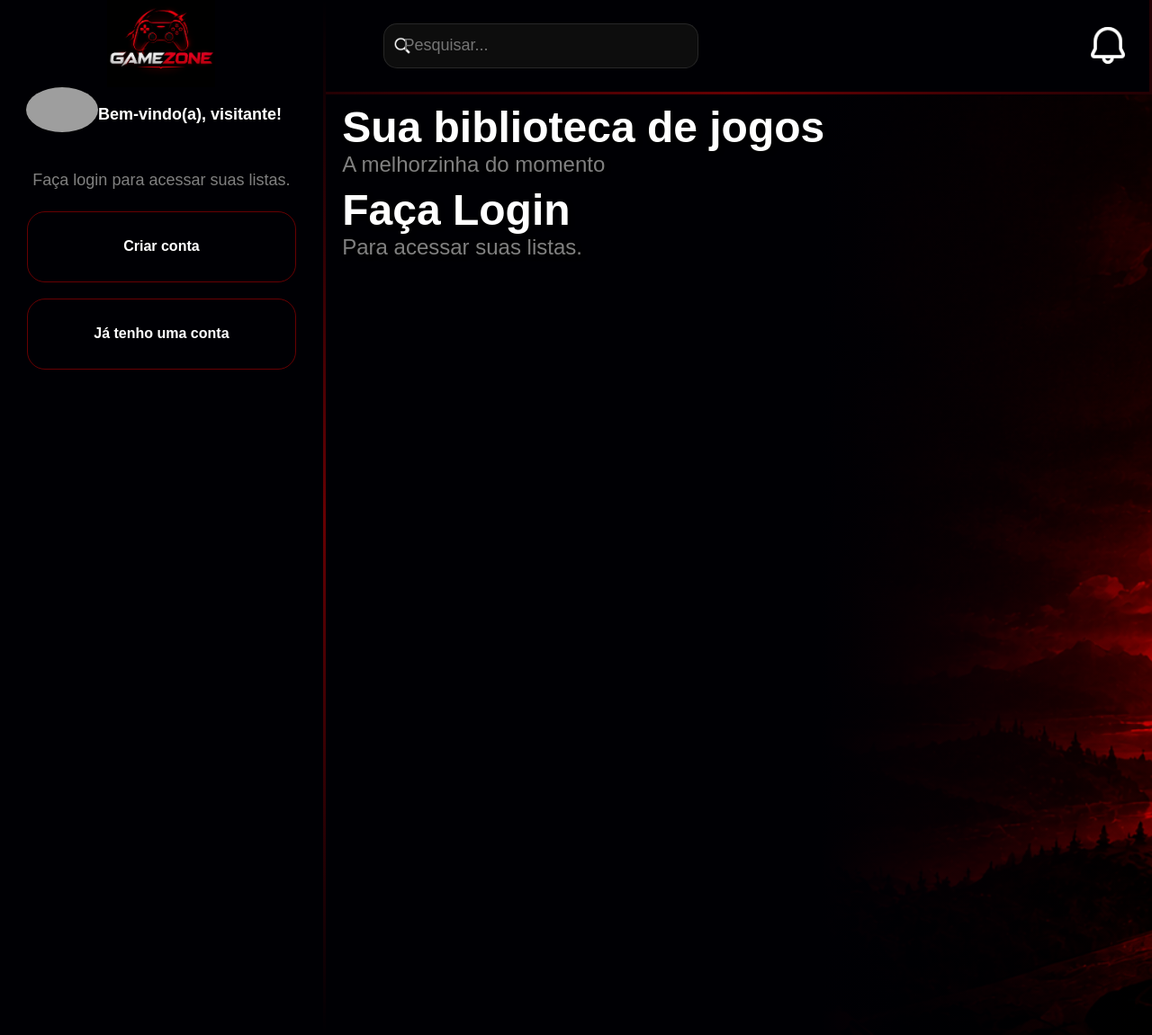
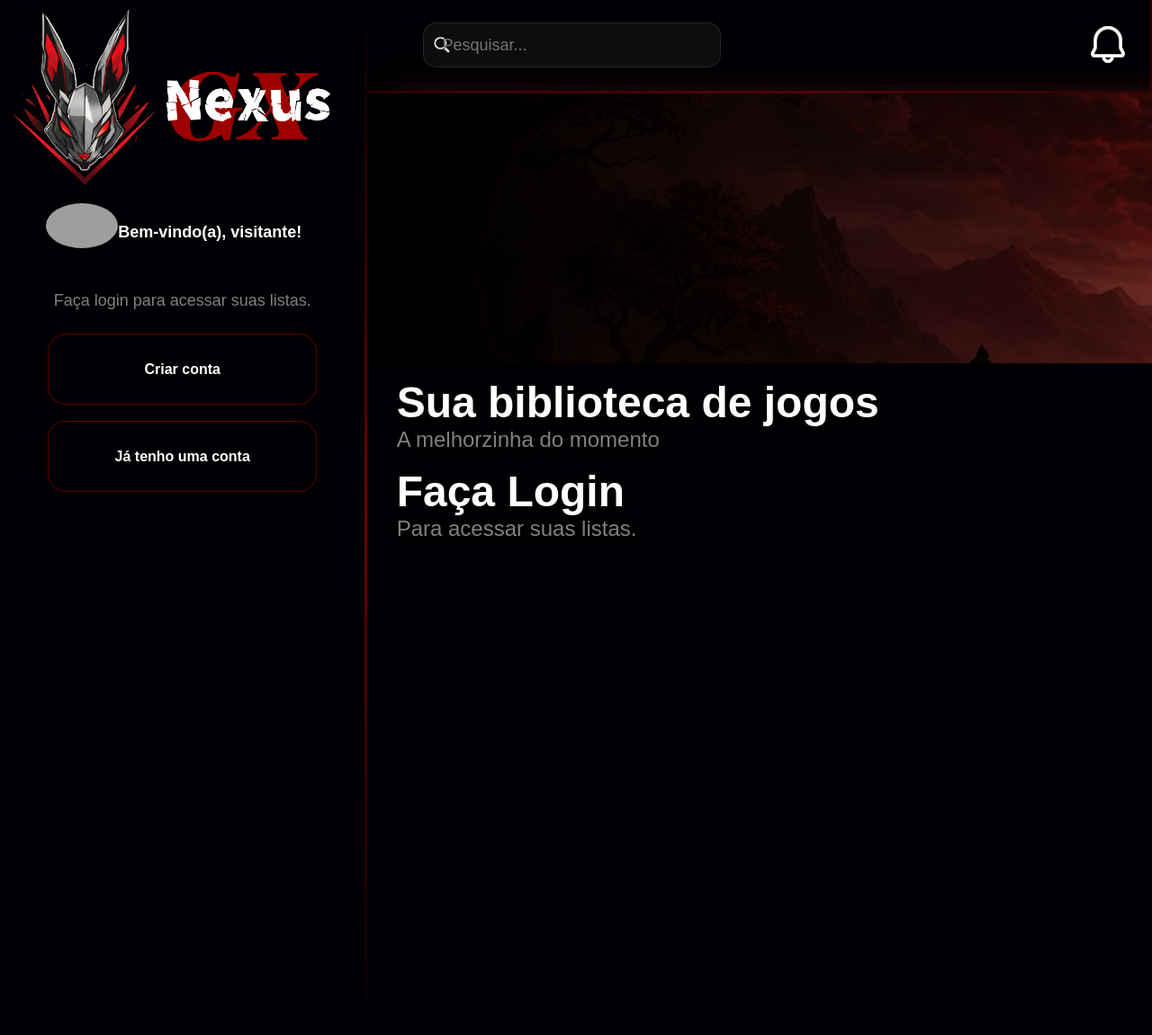
Before and after one commit to Manoel-Vi/ProjetoPSI-3, a Flask app: page / in a window 1280 px wide. Shown: the whole page at 90% size. Run offline with Flask 3, Linux system fonts and the light colour scheme; grey boxes are pictures that could not be loaded.

Commit message:
feat: adiciona mais dinamismo ao index e muda o html para se adequar ao css

```diff
--- a/projeto/static/css/style.css
+++ b/projeto/static/css/style.css
@@ -12,13 +12,16 @@ body {
     background-repeat: no-repeat;
     display: flex;
     flex-direction: row;
-}
-main {
+}main {
     width: 88%;
-    min-height: 100%;
+    height: 100vh;
+    max-height: 100vh;
     display: flex;
     flex-direction: column;
+    overflow-y: auto;
+    background-color: rgba(0,0,4,1);
 }
+
 header{
     width: 38vh;
     height: 100vh;
@@ -64,7 +67,7 @@ header li{
     margin-bottom: 10%;
 }
 #esconderFundo {
-    width: 100%;
+    width: 140vh;
     height: 100%;
     background-image: linear-gradient(to right, rgba(0,0,4,1) 60%, rgba(0,0,0,0) 100%);
     flex-grow: 1;
@@ -138,7 +141,7 @@ a{
 }
 #header-topo{
     width: 100%;
-    height: 10vh;
+    height: 9vh;
     background-color: rgb(0, 0, 4, 1);
     display: flex;
     flex-direction: row;
@@ -149,12 +152,13 @@ a{
     border-image: linear-gradient(to right, rgba(251, 0, 0, 0.143), rgba(251, 0, 0, 0.41), rgba(251, 0, 0, 0.143)) 1;
 }
 .logo{
-    width: 120px;
+    width: 35vh;
     height: auto;
     background-image: url('../imagensUsadas/logo.png');
     background-size: contain;
     background-repeat: no-repeat;
-    margin-top: -20px;
+    margin-top: -2vh;
+    margin-right: -2vh;
 }
 #pesquisar{
     width: 40%;
@@ -216,3 +220,93 @@ p{
     border: solid rgba(251, 0, 0, 0.41) 1px;
     border-radius: 20px;
 }
+#imagem{
+    background-image: linear-gradient( to right, rgb(0, 0, 0) 5%, rgba(0, 0, 0, 0)), url('../imagensUsadas/dashboard.jpg');
+    background-repeat: no-repeat;
+    background-size: 110%;
+    background-position: -15px;
+    width: 140vh;
+    height: 300px;
+    box-shadow: 30px 1px 30px 1px rgb(52, 11, 11);
+}
+#containers-section{
+    display: flex;
+    flex-direction: column;
+}
+#tempoDeJogo {
+  width: 40vh;
+  min-height: 500px;
+  background-repeat: no-repeat;
+  border: 1px solid rgba(255, 255, 255, 0.1);
+  border-radius: 15px;
+  padding: 20px;
+  color: white;
+  font-family: Arial, Helvetica, sans-serif;
+}
+
+.atividade-header {
+  display: flex;
+  align-items: center;
+  gap: 12px;
+  margin-bottom: 25px;
+}
+
+.atividade-header h2 {
+  font-size: 18px;
+}
+
+/* Lista de itens */
+.lista-atividades {
+  display: flex;
+  flex-direction: column;
+  gap: 15px;
+}
+
+.item-atividade {
+  display: flex;
+  align-items: center;
+  gap: 15px;
+}
+
+.jogo-quadrado {
+  width: 80px;
+  height: 80px;
+  border-radius: 10px;
+  border: 1px solid rgba(255, 0, 51, 0.3);
+  box-shadow: 0px 0px 8px rgba(255, 0, 51, 0.2);
+}
+
+.detalhes-atividade {
+  display: flex;
+  flex-direction: column;
+  gap: 4px;
+}
+
+.detalhes-atividade p {
+  margin: 0;
+  font-size: 14px;
+  color: #b3b3b3;
+  line-height: 1.3;
+}
+
+.negrito {
+  color: #ffffff;
+  font-weight: bold;
+}
+
+.tempo-cinza {
+  font-size: 12px;
+  color: rgb(95, 14, 14);
+}
+#amigosOnline{
+    width: 40vh;
+    height: 35vh;
+    background-color: rgba(0,0,4,0.7);
+    border: solid rgba(128, 128, 128, 0.224) 1px;
+    border-radius: 15px;
+    margin-left: 0.5%;
+}
+#containerAmigosEDetalhes{
+    display: flex;
+    flex-direction: row;
+}
--- a/projeto/templates/base.html
+++ b/projeto/templates/base.html
@@ -13,7 +13,6 @@
 
         <div id="container-usuario">
 
-            <img class="user" src="{{ url_for('static', filename='./imagensUsadas/user.png') }}" alt="Usuário">
             {% if current_user.is_authenticated %}
                 <h3 id="bem-vindo">Bem-vindo(a), {{ current_user.nome }}!</h3>
                 <a href="{{ url_for('index')}}">Voltar para o Inicio</a>
@@ -21,6 +20,7 @@
                 <a href="{{ url_for('auth.conta') }}">Acessar Conta</a>
                 <a href="{{ url_for('auth.logout') }}">Sair</a>
             {% else %}
+            <img class="user" src="{{ url_for('static', filename='./imagensUsadas/user.png') }}" alt="Usuário">
                 <h3 class="bem-vindo">Bem-vindo(a), visitante!</h3>
         </div>
             <p>Faça login para acessar suas listas.</p>
--- a/projeto/templates/index.html
+++ b/projeto/templates/index.html
@@ -7,6 +7,12 @@
         <input id="pesquisar" type="text" placeholder="Pesquisar...">
         <img id="sininho" src="{{ url_for('static', filename='./imagensUsadas/sininho.png') }}" alt="Notificações">
     </header>
+
+    <div id="containerAmigosEDetalhes">
+
+        <div id="coluna-esquerda">
+            <nav id="imagem"></nav>
+
             <div id="esconderFundo">
                 <section id="sectionDeCima">
                     <h2 id="biblioteca">Sua biblioteca de jogos</h2>
```
Also changed, not shown: other parts of projeto/templates/index.html (+48 -0 lines), projeto/static/imagensUsadas/dashboard.jpg (added), projeto/static/imagensUsadas/logo.png, projeto/static/imagensUsadas/relogio.png (added). Lines whose indentation alone changed are shown as unchanged.
